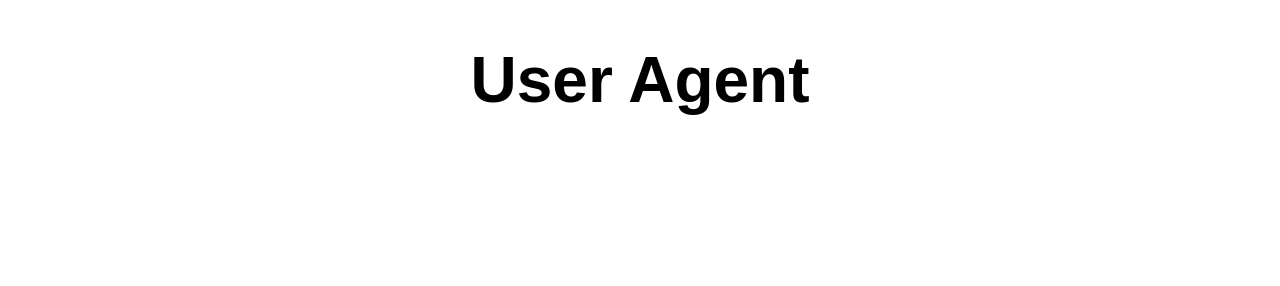
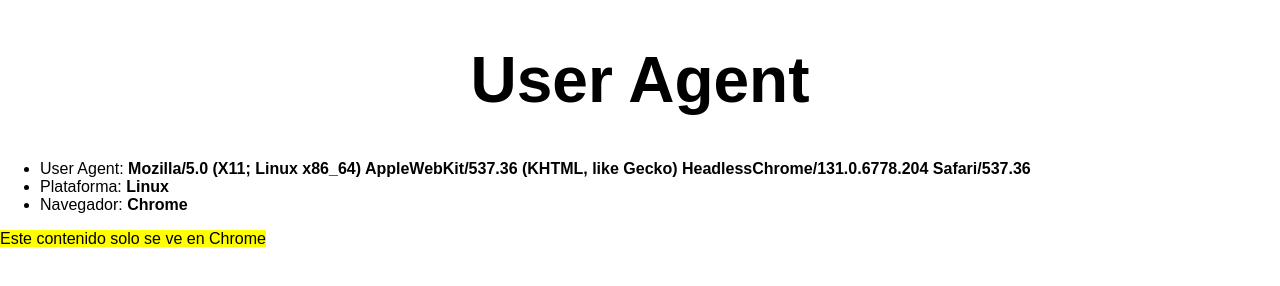
Before and after one commit to chbus37/user-agent-dom, a plain HTML site: page index.html in a window 1280 px wide. Drawn offline with Linux system fonts and the light colour scheme.

Commit message:
user agent terminado

```diff
--- a/index.html
+++ b/index.html
@@ -10,6 +10,7 @@
 
 
     <h1>User Agent</h1>
+    <div id="user-device"></div>
     <script src="./js/index_dom.js" type="module"></script>
 </body>
 </html>
--- a/js/index_dom.js
+++ b/js/index_dom.js
@@ -0,0 +1,5 @@
+import userDeviceInfo from "./user-agent.js";
+
+document.addEventListener("DOMContentLoaded", (e) => {
+    userDeviceInfo("user-device");
+});
--- a/js/user-agent.js
+++ b/js/user-agent.js
@@ -0,0 +1,66 @@
+const d = document;
+const n = navigator;
+const ua = navigator.userAgent;
+
+export default function userDeviceInfo(id) {
+  const $id = d.getElementById(id),
+    isMobile = {
+      android: () => ua.match(/android/i),
+      ios: () => ua.match(/iphone|ipad|ipod/i),
+      windows: () => ua.match(/windows phone/i),
+      any: function () {
+        return this.android() || this.ios() || this.windows();
+      },
+    },
+    isDesktop = {
+      linux: () => ua.match(/linux/i),
+      mac: () => ua.match(/mac os/i),
+      windows: () => ua.match(/windows nt/i),
+      any: function () {
+        return this.linux() || this.mac() || this.windows();
+      },
+    },
+    isBrowser = {
+      chrome: () => ua.match(/chrome/i),
+      safari: () => ua.match(/safari/i),
+      firefox: () => ua.match(/firefox/i),
+      opera: () => ua.match(/opera|opera mini/i),
+      ie: () => ua.match(/msie|iemobile/i),
+      edge: () => ua.match(/edge/i),
+      any: function () {
+        return (
+          this.ie() ||
+          this.edge() ||
+          this.chrome() ||
+          this.safari() ||
+          this.firefox() ||
+          this.opera()
+        );
+      },
+    };
+
+  $id.innerHTML = `
+
+        <ul>
+            <li>User Agent: <b>${ua}</b></li>
+            <li>Plataforma: <b>${
+              isMobile.any() ? isMobile.any() : isDesktop.any()
+            }</b></li>
+            <li>Navegador: <b>${isBrowser.any()}</b></li>
+        </ul>
+  `;
+
+  //   Contenido Exclusivo para chrome, prueba de validacion
+
+  if (isBrowser.chrome()) {
+    $id.innerHTML += `<p><mark>Este contenido solo se ve en Chrome</mark></p>`;
+  }
+
+  if (isDesktop.windows()) {
+    $id.innerHTML += `<p><mark>Descarga este contenido para Windows</mark></p>`;
+  }
+
+  if (isDesktop.mac()) {
+    $id.innerHTML += `<p><mark>Descarga este contenido para Mac OS</mark></p>`;
+  }
+}
```
